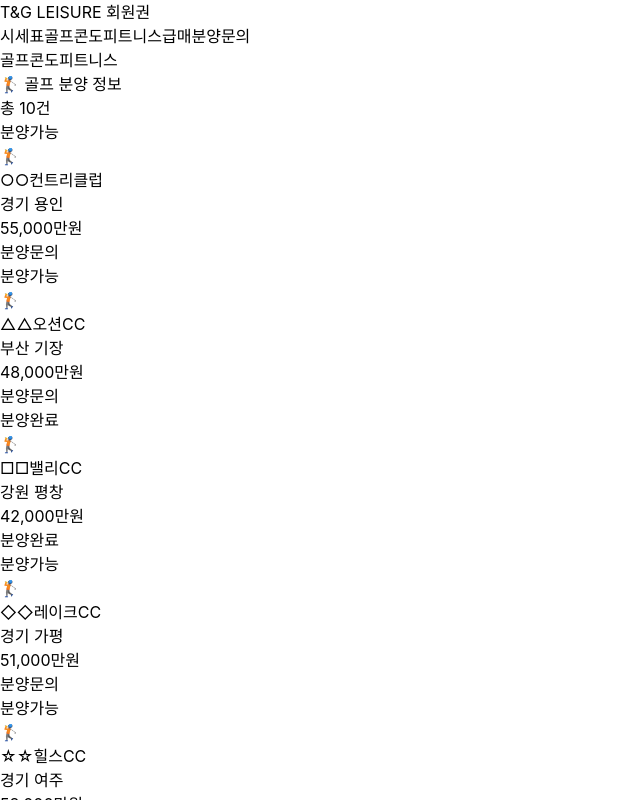
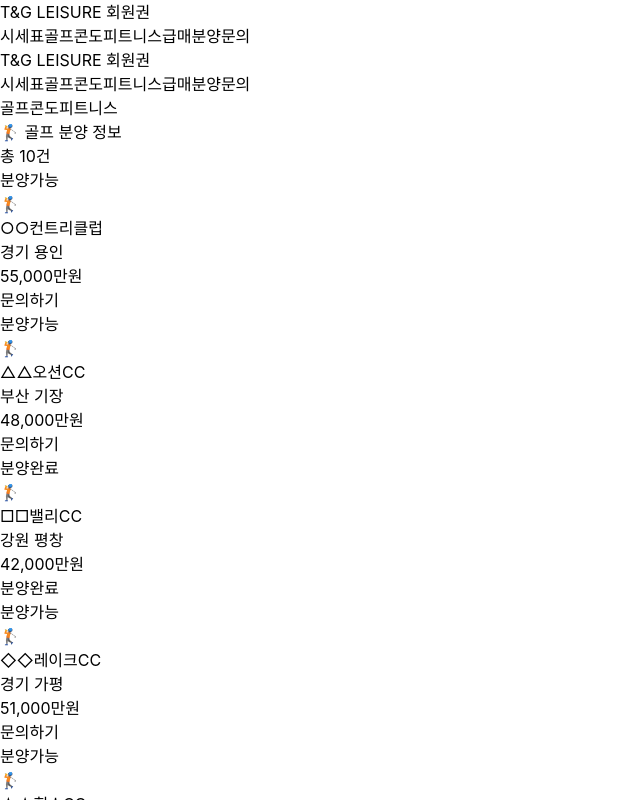
Before and after one commit to foxyystar-glitch/membership-market, a React (Vite) app: page / in a window 1280 px wide. Both pictures are taken after a click on the button "분양". Shown: the top 800 px of the page, without its empty margins (0-640 px from the left). Built offline with nearby package versions, Linux system fonts and the light colour scheme.

Commit message:
Update PresalePage with redesigned layout and header
- Add dedicated header with navigation
- Change background from gray-50 to white
- Update flex alignment to items-baseline for better title/count positioning
- Change button text from '분양문의' to '문의하기' for consistency

```diff
--- a/src/pages/PresalePage.jsx
+++ b/src/pages/PresalePage.jsx
@@ -1,6 +1,6 @@
 import React, { useState } from 'react';
 
-export default function PresalePage({ navigate }) {
+export default function PresalePage() {
   const [activeTab, setActiveTab] = useState('golf');
 
   // 카테고리별 설정
@@ -98,7 +98,25 @@ export default function PresalePage({ navigate }) {
   };
 
   return (
-    <div className="min-h-screen bg-gray-50">
+    <div className="min-h-screen bg-white">
+      {/* 헤더 */}
+      <header className="bg-white border-b border-gray-200">
+        <div className="max-w-7xl mx-auto px-6 py-4">
+          <div className="flex items-center justify-between">
+            <div className="text-2xl font-bold text-gray-900">T&G LEISURE 회원권</div>
+            <nav className="flex gap-8">
+              <a href="#" className="text-gray-700 hover:text-gray-900">시세표</a>
+              <a href="#" className="text-gray-700 hover:text-gray-900">골프</a>
+              <a href="#" className="text-gray-700 hover:text-gray-900">콘도</a>
+              <a href="#" className="text-gray-700 hover:text-gray-900">피트니스</a>
+              <a href="#" className="text-gray-700 hover:text-gray-900">급매</a>
+              <a href="#" className="text-gray-900 font-bold border-b-2 border-gray-900">분양</a>
+              <a href="#" className="text-gray-700 hover:text-gray-900">문의</a>
+            </nav>
+          </div>
+        </div>
+      </header>
+
       {/* 스티키 탭 */}
       <div className="sticky top-0 bg-white border-b border-gray-200 shadow-sm z-10">
         <div className="max-w-7xl mx-auto px-6">
@@ -122,7 +140,7 @@ export default function PresalePage({ navigate }) {
 
       {/* 메인 컨텐츠 */}
       <div className="max-w-7xl mx-auto px-6 py-12">
-        <div className="mb-8 flex items-center justify-between">
+        <div className="mb-8 flex items-baseline justify-between">
           <h2 className="text-3xl font-bold text-gray-900">
             {config.emoji} {config.title} 분양 정보
           </h2>
@@ -163,7 +181,7 @@ export default function PresalePage({ navigate }) {
                     className={`w-full mt-4 py-2 ${buttonColor} text-white rounded ${buttonHover} transition-colors text-sm font-medium ${!isAvailable && 'cursor-not-allowed'}`}
                     disabled={!isAvailable}
                   >
-                    {isAvailable ? '분양문의' : '분양완료'}
+                    {isAvailable ? '문의하기' : '분양완료'}
                   </button>
                 </div>
               </div>
```
